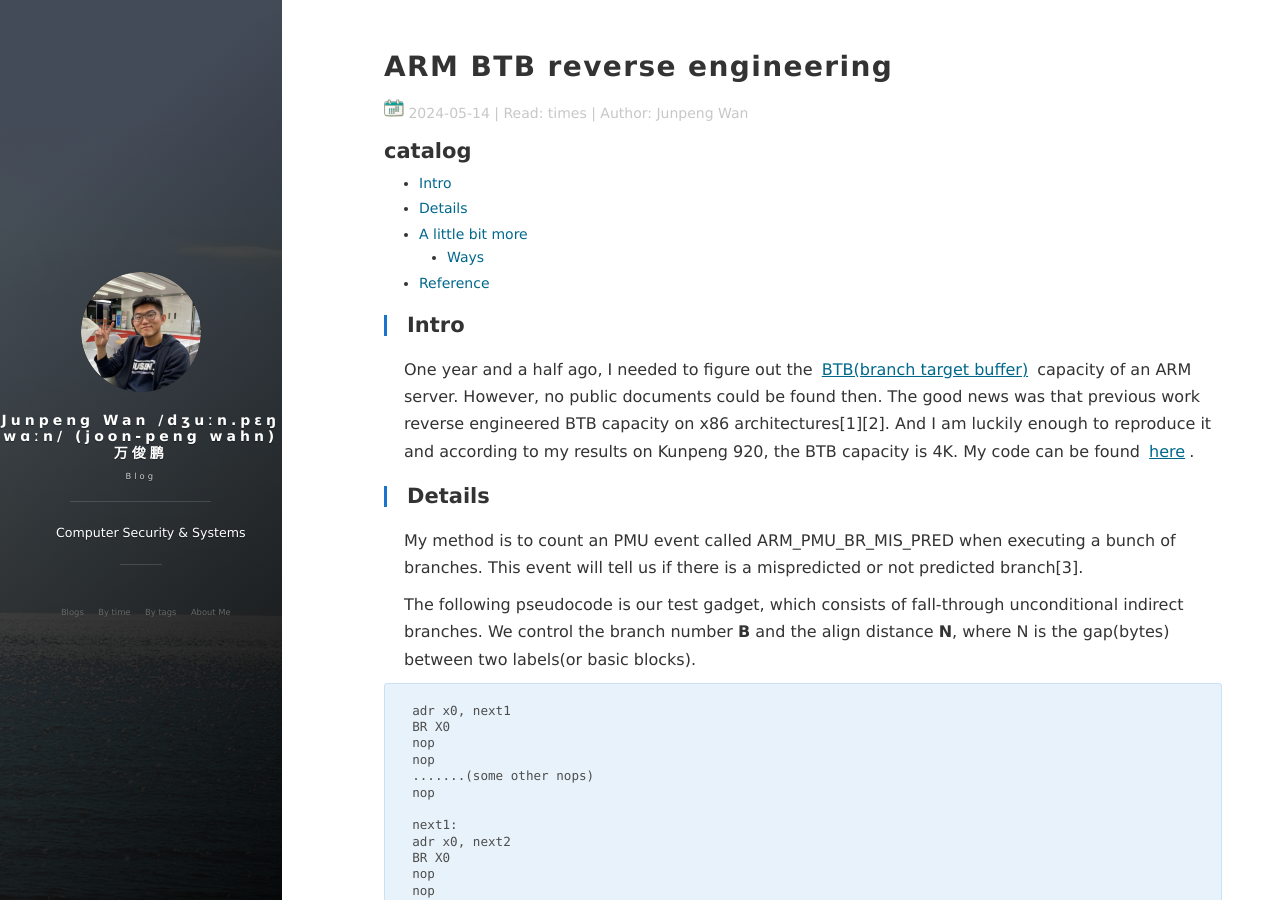
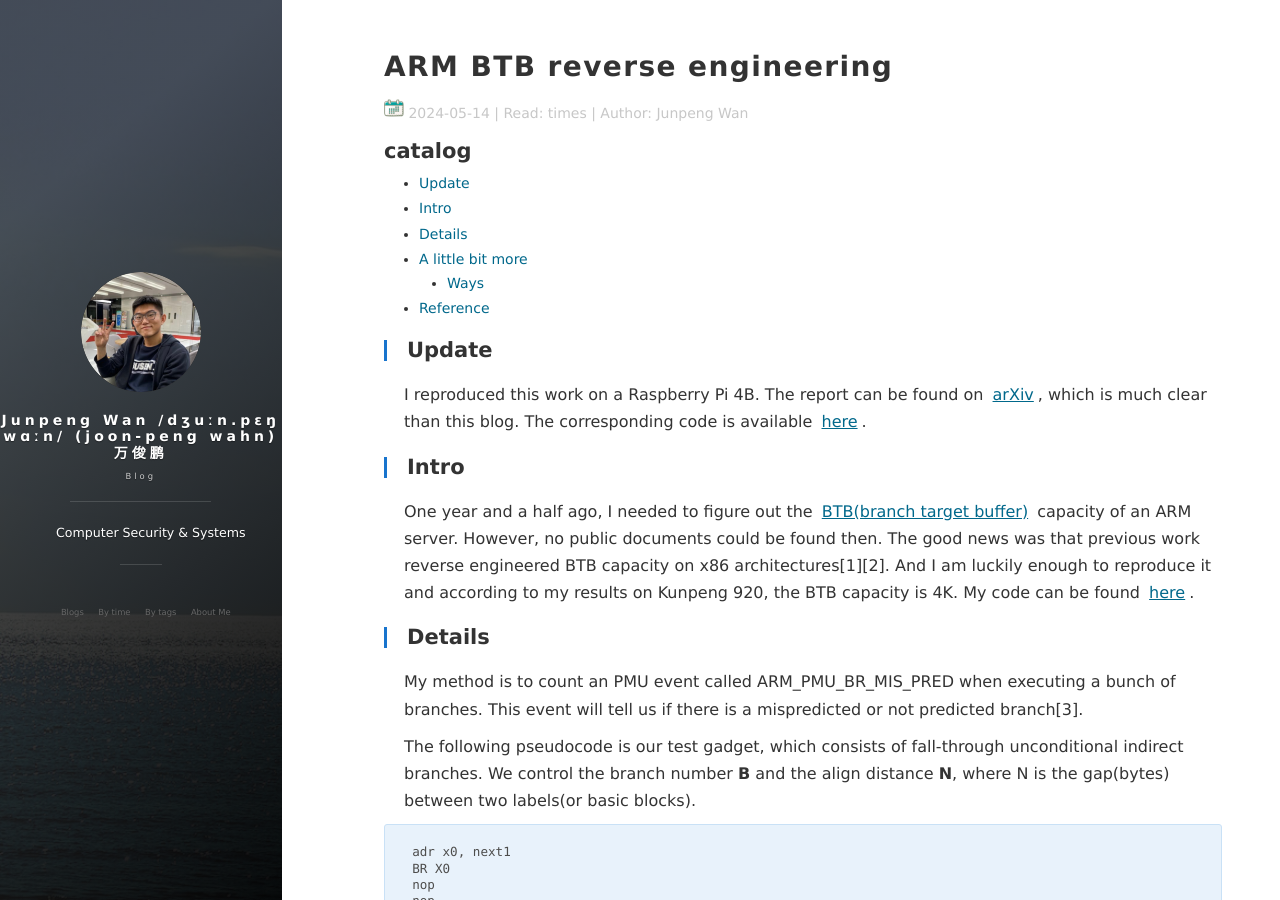
Before and after one commit to stefan1wan/stefan1wan.github.io, a Jekyll site: the page built from _posts/2022-12-14-BTB.md, in a window 1280 px wide and 900 px high. Built offline with Jekyll 4.4.1, drawn with Linux system fonts in a browser that asks for light colours; nearby versions of some CDN libraries; library files that are not in the unit come from our copies; comment, search, counter and statistics services are not loaded.

Commit message:
update btb

```diff
--- a/_posts/2022-12-14-BTB.md
+++ b/_posts/2022-12-14-BTB.md
@@ -5,6 +5,8 @@ date: 2024-5-14
 tags: KnowledgeShare
 author: Junpeng Wan
 ---
+## Update
+I reproduced this work on a Raspberry Pi 4B. The report can be found on [arXiv](https://arxiv.org/abs/2412.05413), which is much clear than this blog. The corresponding code is available [here](https://github.com/stefan1wan/BTB_ARM_RE).
 
 ## Intro
 One year and a half ago, I needed to figure out the [BTB(branch target buffer)](http://www-ee.eng.hawaii.edu/~tep/EE461/Notes/ILP/buffer.html) capacity of an ARM server. However, no public documents could be found then. The good news was that previous work reverse engineered BTB capacity on x86 architectures[1][2]. And I am luckily enough to reproduce it and according to my results on Kunpeng 920, the BTB capacity is 4K. My code can be found [here](https://github.com/stefan1wan/BTB_ARM_RE).
```
Also changed, not shown: about.md (+1 -1 lines).
